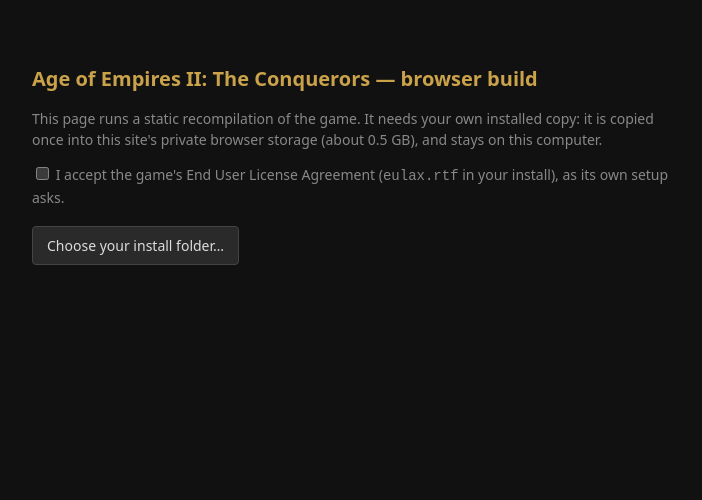
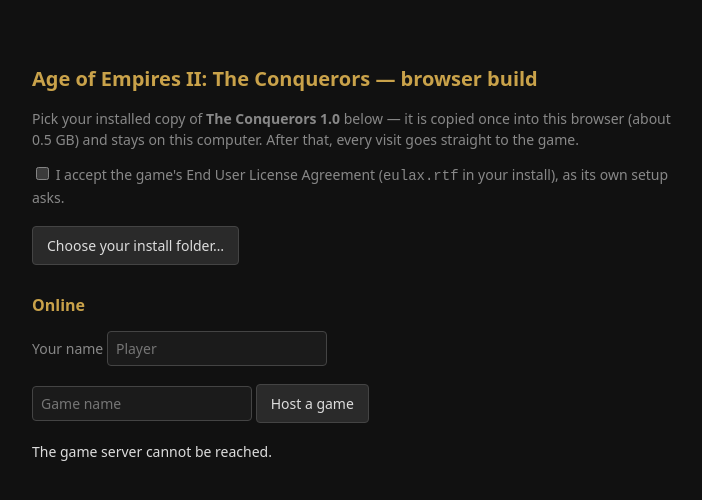
Before and after one commit to aesaganda/aoe2-on-browser, a plain HTML site: page web/index.html in a window 1280 px wide. Shown: the whole page, without its empty margins (288-990 px from the left). Drawn offline with Linux system fonts and the light colour scheme; no server answers.

Commit message:
Page: show game list to everyone; clearer setup text
Friends without a copy now see the active games (Join/Host disabled until
they set up), and the intro tells them what version they need. The intro and
EULA are restored when the copy is removed.

Co-Authored-By: Claude Opus 4.6 <noreply@anthropic.com>

```diff
--- a/web/index.html
+++ b/web/index.html
@@ -27,8 +27,8 @@
 <body>
 <div id="setup">
   <h1>Age of Empires II: The Conquerors — browser build</h1>
-  <p id="intro">This page runs a static recompilation of the game. It needs your own installed copy: it is copied once
-    into this site's private browser storage (about 0.5 GB), and stays on this computer.</p>
+  <p id="intro">Pick your installed copy of <strong>The Conquerors 1.0</strong> below — it is copied once into this
+    browser (about 0.5 GB) and stays on this computer. After that, every visit goes straight to the game.</p>
   <p id="eula-row"><label><input type="checkbox" id="eula"> I accept the game's End User License Agreement
     (<code>eulax.rtf</code> in your install), as its own setup asks.</label></p>
   <div id="actions">
--- a/web/page.js
+++ b/web/page.js
@@ -145,11 +145,12 @@ async function refresh() {
   $('play').hidden = !ok;
   $('forget').hidden = !ok;
   $('pick').hidden = ok;
-  $('online').hidden = !ok;
+  $('online').hidden = false;
+  $('host').disabled = !ok;
+  $('intro').hidden = ok;
+  $('eula-row').hidden = ok;
   if (ok) {
     $('eula').checked = true;
-    $('eula-row').hidden = true;
-    $('intro').hidden = true;
     $('server').hidden = true;
   } else {
     try { $('server').hidden = !(await fetch('install/manifest.json')).ok; } catch { $('server').hidden = true; }
```
